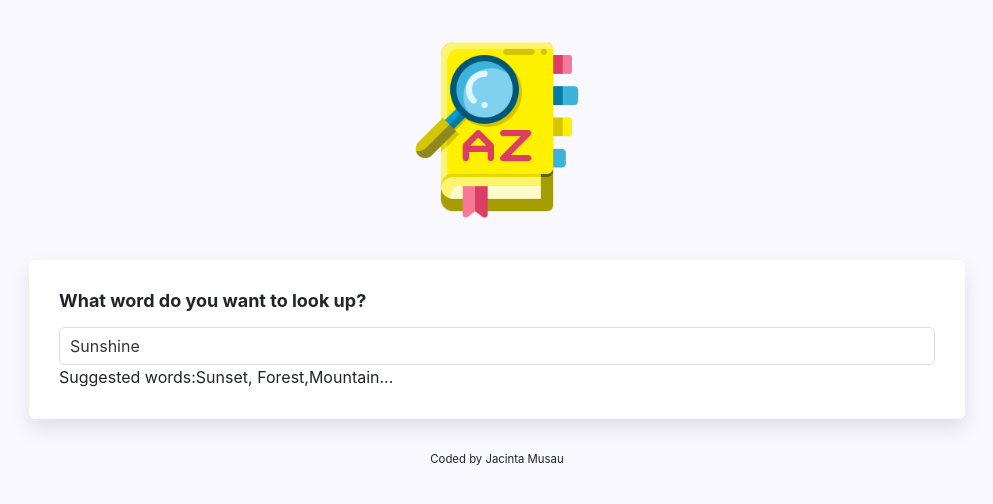
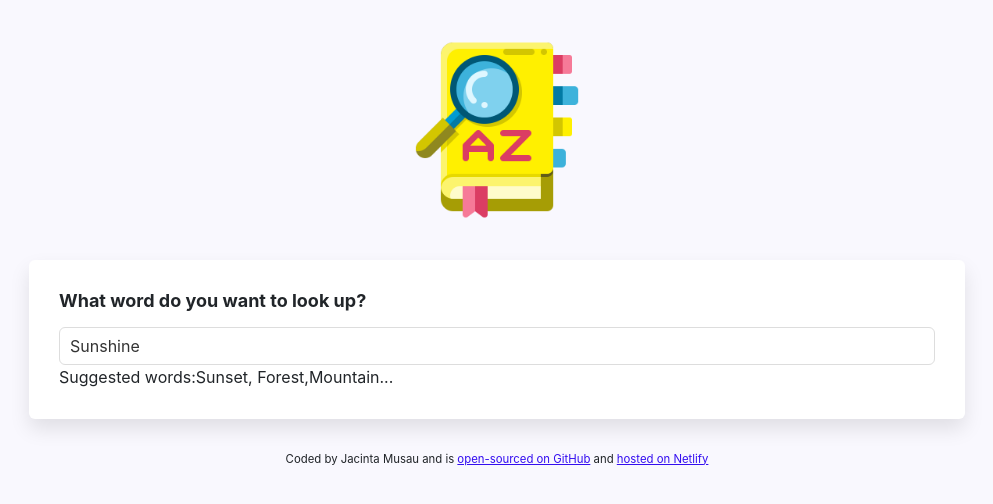
Before and after one commit to jessjat/dictionary-project, a React (Create React App) app: page / in a window 1280 px wide. Shown: the top 504 px of the page, without its empty margins (143-1136 px from the left). Built offline with nearby package versions, Linux system fonts and the light colour scheme; no server answers.

Commit message:
Added GitHub and Netlify links to the app

```diff
--- a/src/App.js
+++ b/src/App.js
@@ -13,7 +13,7 @@
         <Dictionary  defaultKeyword="Sunshine"/>
       </main>
       <footer className="App-footer">
-        <small>Coded by Jacinta Musau</small>
+        <small>Coded by Jacinta Musau and is <a href="https://github.com/jessjat/dictionary-project">open-sourced on GitHub</a> and <a href="https://dictionaryapp-project.netlify.app/">hosted on Netlify</a></small>
       </footer>
 
       </div>
```
